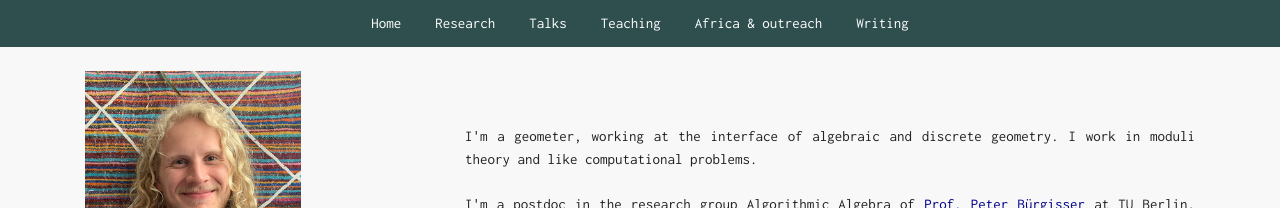
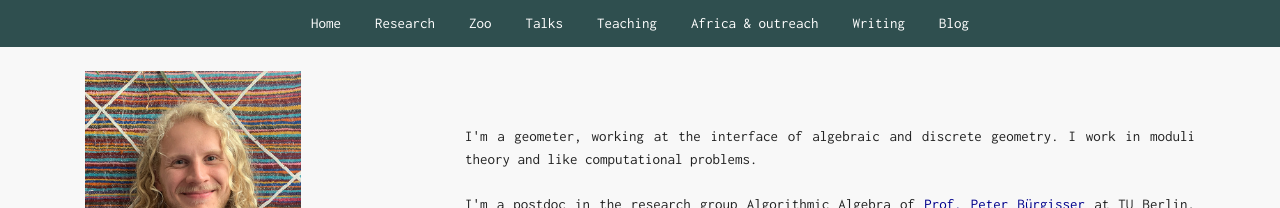
Before and after one commit to dombunnett/dombunnett.github.io, a Jekyll site: the page index.html, which Jekyll copies as it is, in a window 1280 px wide. Shown: the top 208 px of the page. Built offline with Jekyll 4.4.1, drawn with Linux system fonts in a browser that asks for light colours.

Commit message:
Add Zoo and Blog links to the navigation bar

```diff
--- a/index.html
+++ b/index.html
@@ -86,10 +86,12 @@ h4 {
             <div class="nav-inner">
                 <a href="#">Home</a>
                 <a href="#research">Research</a>
+                <a href="/zoo/">Zoo</a>
                 <a href="talks.html">Talks</a>
                 <a href="teaching.html">Teaching</a>
                 <a href="outreach.html">Africa &amp; outreach</a>
                 <a href="writing.html">Writing</a>
+                <a href="/blog/">Blog</a>
             </div>
         </nav>
 
--- a/outreach.html
+++ b/outreach.html
@@ -61,10 +61,12 @@ footer { color: #777; font-size: 0.88em; margin: 40px 0 24px; }
             <div class="nav-inner">
                 <a href="index.html">Home</a>
                 <a href="index.html#research">Research</a>
+                <a href="/zoo/">Zoo</a>
                 <a href="talks.html">Talks</a>
                 <a href="teaching.html">Teaching</a>
                 <a href="outreach.html">Africa &amp; outreach</a>
                 <a href="writing.html">Writing</a>
+                <a href="/blog/">Blog</a>
             </div>
         </nav>
 
--- a/talks.html
+++ b/talks.html
@@ -60,10 +60,12 @@ footer { color: #777; font-size: 0.88em; margin: 40px 0 24px; }
             <div class="nav-inner">
                 <a href="index.html">Home</a>
                 <a href="index.html#research">Research</a>
+                <a href="/zoo/">Zoo</a>
                 <a href="talks.html">Talks</a>
                 <a href="teaching.html">Teaching</a>
                 <a href="outreach.html">Africa &amp; outreach</a>
                 <a href="writing.html">Writing</a>
+                <a href="/blog/">Blog</a>
             </div>
         </nav>
 
--- a/teaching.html
+++ b/teaching.html
@@ -49,10 +49,12 @@ h2 {
             <div class="nav-inner">
                 <a href="index.html">Home</a>
                 <a href="index.html#research">Research</a>
+                <a href="/zoo/">Zoo</a>
                 <a href="talks.html">Talks</a>
                 <a href="teaching.html">Teaching</a>
                 <a href="outreach.html">Africa &amp; outreach</a>
                 <a href="writing.html">Writing</a>
+                <a href="/blog/">Blog</a>
             </div>
         </nav>
 
--- a/writing.html
+++ b/writing.html
@@ -49,10 +49,12 @@ h2 {
             <div class="nav-inner">
                 <a href="index.html">Home</a>
                 <a href="index.html#research">Research</a>
+                <a href="/zoo/">Zoo</a>
                 <a href="talks.html">Talks</a>
                 <a href="teaching.html">Teaching</a>
                 <a href="outreach.html">Africa &amp; outreach</a>
                 <a href="writing.html">Writing</a>
+                <a href="/blog/">Blog</a>
             </div>
         </nav>
 
```
